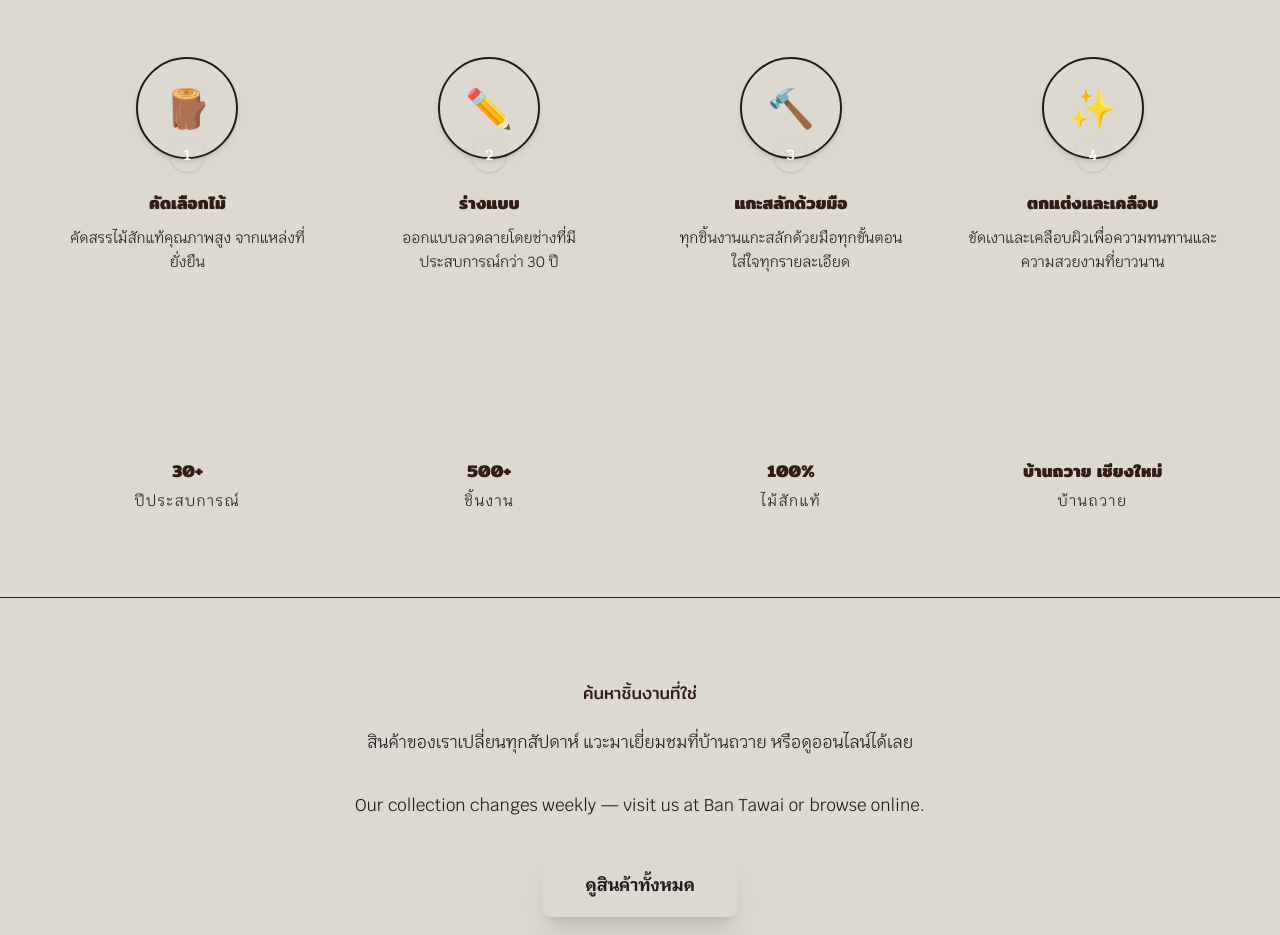
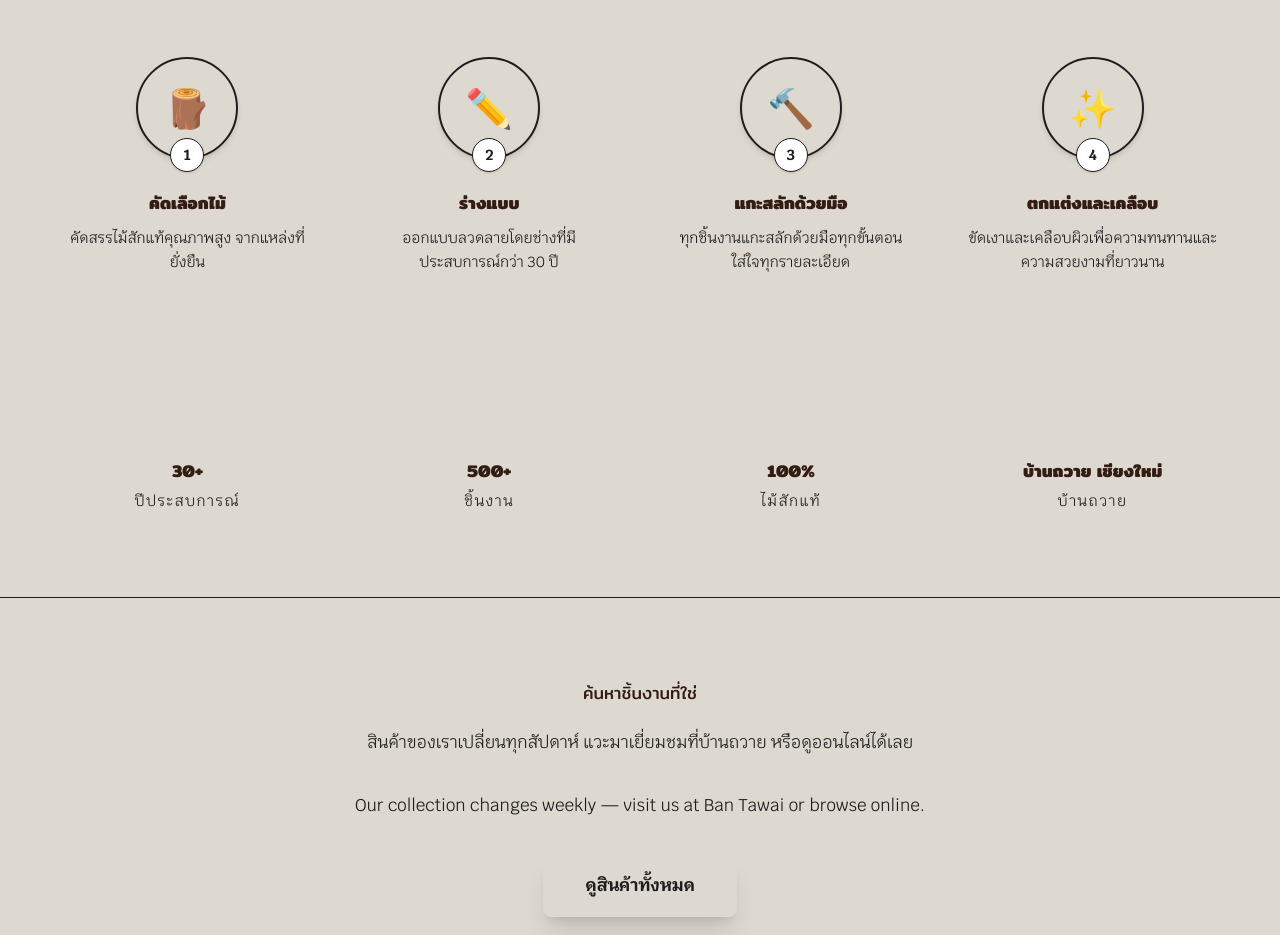
Before and after one commit to Parpaploy/Dej-Carving-Shop, a Next.js app: page /about in a window 1280 px wide. Shown: the part 1740-2675 px from the top of the page. Built offline with nearby package versions, Linux system fonts and the light colour scheme; no server answers; a web font is replaced by a local one.

Commit message:
Change craftsman step number badge background to white
Co-Authored-By: Claude Opus 4.6 <noreply@anthropic.com>

```diff
--- a/app/about/page.tsx
+++ b/app/about/page.tsx
@@ -110,7 +110,7 @@ export default function AboutPage() {
                   <div className="w-24 h-24 rounded-full bg-card border-2 border-gold/20 flex items-center justify-center text-4xl shadow-md group-hover:border-gold group-hover:shadow-lg transition-all duration-300">
                     {item.icon}
                   </div>
-                  <div className="absolute -bottom-3 left-1/2 -translate-x-1/2 w-8 h-8 rounded-full bg-gold text-white text-sm font-bold flex items-center justify-center z-20 shadow-sm">
+                  <div className="absolute -bottom-3 left-1/2 -translate-x-1/2 w-8 h-8 rounded-full bg-white text-teak-dark text-sm font-bold border border-gold/30 flex items-center justify-center z-20 shadow-sm">
                     {item.step}
                   </div>
                 </div>
```
